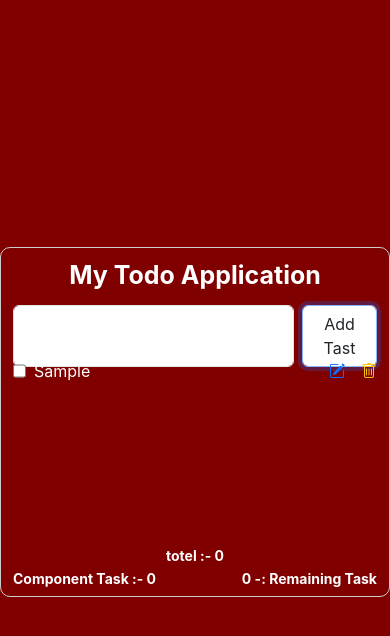
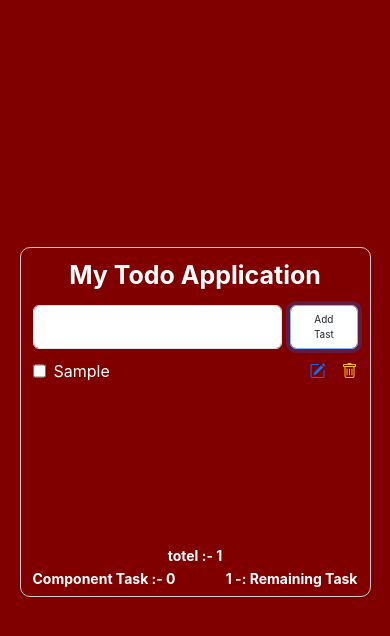
Before and after one commit to raosavan96/ReactJs, a React (Create React App) app in the folder myfirst/: page / in a window 390 px wide. Both pictures are taken after typing "Sample" into the empty fields and a click on the button "Add Tast". Shown: the top 636 px of the page. Built offline with nearby package versions, Linux system fonts and the light colour scheme.

Commit message:
ueeEffect

```diff
--- a/myfirst/package.json
+++ b/myfirst/package.json
@@ -8,6 +8,7 @@
     "@testing-library/user-event": "^13.5.0",
     "react": "^18.3.1",
     "react-dom": "^18.3.1",
+    "react-hot-toast": "^2.4.1",
     "react-scripts": "5.0.1",
     "web-vitals": "^2.1.4"
   },
--- a/myfirst/src/App.js
+++ b/myfirst/src/App.js
@@ -1,4 +1,5 @@
 import "./App.css";
+// import UseEffect from "./Component/Hooks/UseEffect/UseEffect";
 // import UseStateHook from "./Component/Hooks/UseState/UseState";
 // import Css from "./Component/Css/Css.jsx";
 // import Props from "./Component/Props/Props";
@@ -11,6 +12,7 @@ function App() {
       {/* <Css /> */}
       {/* <Props /> */}
       {/* <UseStateHook /> */}
+      {/* <UseEffect /> */}
       {/* <Form /> */}
       <Todo />
     </>
--- a/myfirst/src/Component/Todo/Todo.jsx
+++ b/myfirst/src/Component/Todo/Todo.jsx
@@ -1,5 +1,6 @@
-import { useState } from "react";
+import { useEffect, useState } from "react";
 import TodoCss from "./Todo.module.css";
+import toast from "react-hot-toast";
 
 function Todo() {
   const allTask = [];
@@ -23,29 +24,59 @@ function Todo() {
       addTaskFun([...addTast, { taskName: task, complete: false }]);
     }
     setTast("");
+    toast("Task Added")
   }
 
   function handleCheck(id) {
     const myArray = [...addTast];
     myArray[id].complete = !myArray[id].complete;
     addTaskFun(myArray);
+  }
 
-    const completeTask = myArray.filter((value, index) => {
+  function handleDelete(id) {
+    const arrayDelet = [...addTast]
+    const deleteItem = arrayDelet.filter((value, index) => {
+      return id !== index
+    })
+
+    addTaskFun(deleteItem)
+
+  }
+
+  function handeleEdit(id) {
+    // (1)
+
+    const arrayUpdate = [...addTast]
+    const updateValue = arrayUpdate[id]
+    let promptValue = prompt(`Edit value ${updateValue.taskName}`, updateValue.taskName)
+
+    if (promptValue) {
+      let newaValue = { taskName: promptValue, complete: false }
+      arrayUpdate.splice(id, 1, newaValue)
+      addTaskFun(arrayUpdate)
+    }
+
+
+  }
+
+  useEffect(() => {
+    const myArray = [...addTast];
+    const completeTask = myArray.filter((value) => {
       return value.complete;
     });
     setCtask(completeTask.length);
 
-    const unComleteTast = myArray.filter((value, index) => {
+    const unComleteTast = myArray.filter((value) => {
       return !value.complete;
     });
     setUtask(unComleteTast.length);
 
-    const totelTasks = myArray.filter((value, index) => {
+    const totelTasks = myArray.filter((value) => {
       return value;
     });
 
     setTotalTask(totelTasks.length);
-  }
+  }, [addTast])
 
   return (
     <>
@@ -60,7 +91,7 @@ function Todo() {
                 value={task}
               />
               <button
-                className="form-control w-25 btn btn-info"
+                className={`form-control w-25 btn btn-info ${TodoCss.btn_style}`}
                 onClick={addTastMain}
               >
                 Add Tast
@@ -92,8 +123,8 @@ function Todo() {
                         </p>
                       </div>
                       <div>
-                        <i class="bi bi-pencil-square text-primary me-3"></i>
-                        <i class="bi bi-trash  text-warning"></i>
+                        <i class="bi bi-pencil-square text-primary me-3" onClick={() => handeleEdit(index)}></i>
+                        <i class="bi bi-trash  text-warning" onClick={() => handleDelete(index)}></i>
                       </div>
                     </div>
                   </li>
--- a/myfirst/src/Component/Todo/Todo.module.css
+++ b/myfirst/src/Component/Todo/Todo.module.css
@@ -19,7 +19,8 @@ body {
 }
 
 .todo_box {
-  width: 450px;
+  max-width: 450px;
+  width: 100%;
   height: 350px;
   border: 1px solid #ccc;
   padding: 12px;
@@ -76,6 +77,16 @@ form {
   font-weight: 700;
 }
 
+@media screen and (max-width: 470px) {
+  .todo_box {
+    width: 90%;
+  }
+
+  .btn_style {
+    font-size: 10px;
+  }
+}
+
 /* For Webkit browsers (Chrome, Safari, etc.) */
 ::-webkit-scrollbar {
   width: 0px; /* Width of the scrollbar */
```
Also changed, not shown: myfirst/src/Component/Hooks/UseEffect/UseEffect.jsx (added, +25 -0 lines), 1 other file (tests, documents, lock files or other folders).
